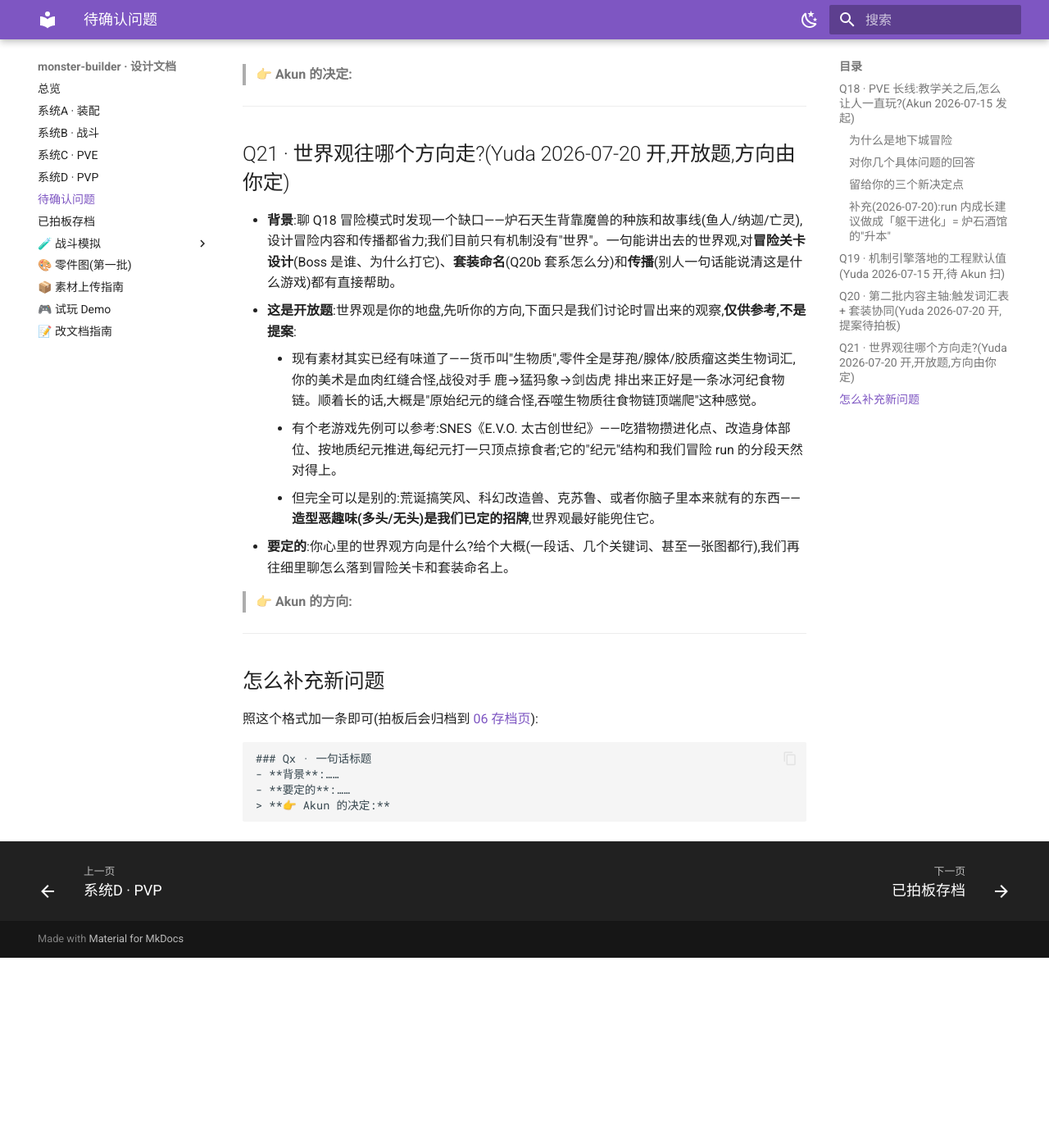
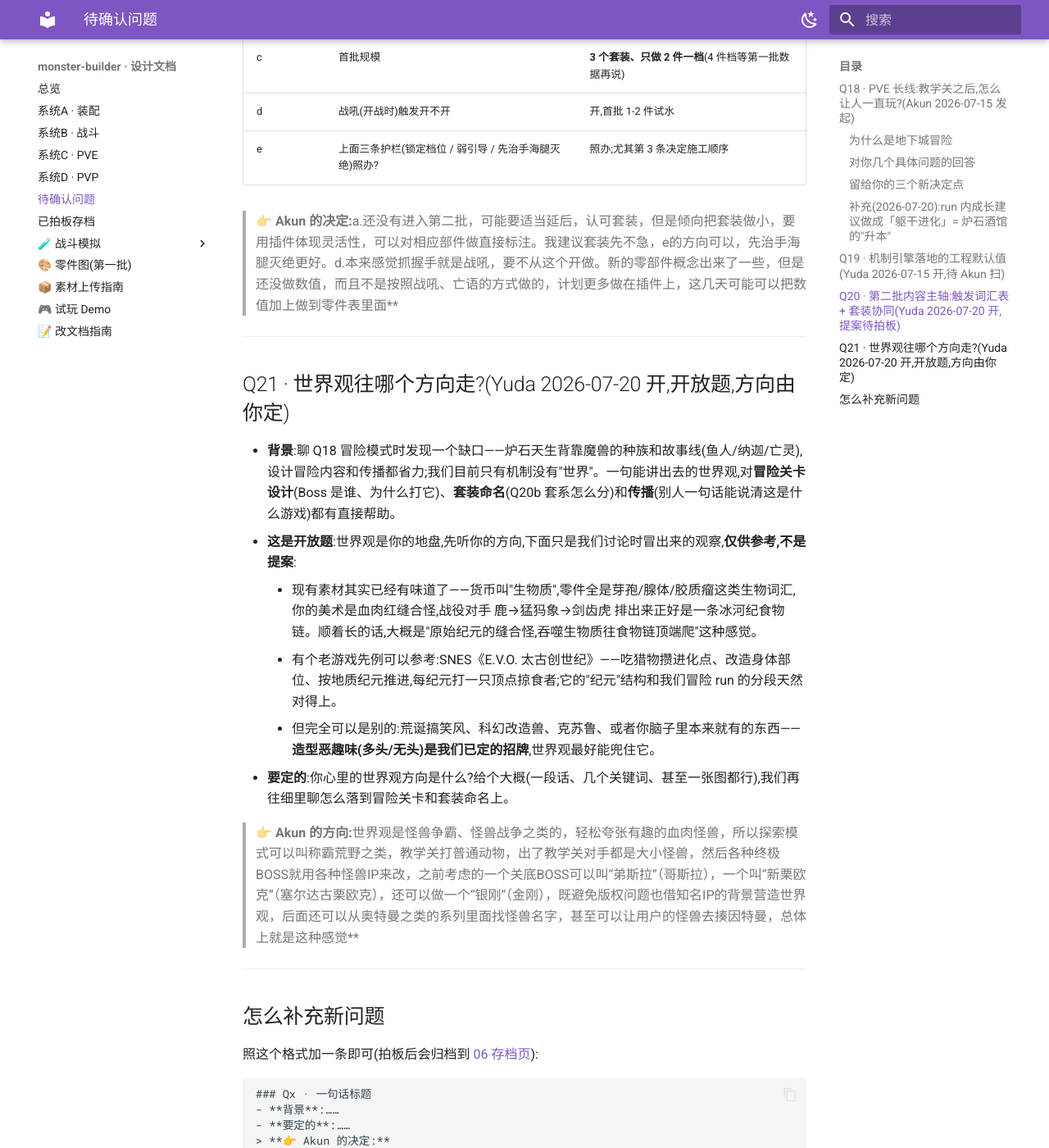
Before and after one commit to zhaoyuda/monster-builder, an MkDocs documentation site: the page built from design/05-open-questions.md, in a window 1280 px wide and 1400 px high, scrolled down 5739 px. Shown: the whole window at 82% size. Built offline with MkDocs 1.6.1 and Material for MkDocs 9.7.7, drawn with Linux system fonts in a browser that asks for light colours; before the commit the page ends 6907 px from its top, so only the background shows below that; some of the changed text lies outside the part shown.

Commit message:
Update 05-open-questions.md

```diff
--- a/design/05-open-questions.md
+++ b/design/05-open-questions.md
@@ -69,7 +69,7 @@
 |---|---|---|
 | d | run 内插槽成长绑定「躯干进化」+ 上面两条护栏? | 按上面做;教学关经济不动 |
 
-> **👉 Akun 的决定:**
+> **👉 Akun 的决定:**a.教学序章+地下城冒险可以，但是不叫地下城冒险，叫“称霸荒野”之类的，只是我有另外一个想法是通过这段PVE解锁剩下的一堆零件，最终解锁完成后有头、手、腿各10+，躯干5+，插件40+，设计3个关底BOSS然后中途的怪随机生成，思路差不多；b.首批BOSS池可以先模拟一批出来看看；c.部件包这个实现起来感觉和炉石还是有区别，因为我们这个有经济系统制约，感觉+生物质和新部件然后自己构筑更容易实现**
 
 ---
 
@@ -91,7 +91,7 @@
 | j | 角质层怎么"替头承受" | 闪避判定之后、格挡之前,**整次吸收**(不造成伤害、不挂灼烧撕裂);期间宿主头自己的攻击不暴击(Akun 原文) |
 | k | ⚠️ 能量核心的位置 | 普通能量核心按零件表"位置:身体"实现为**躯干插件**——即它与耐火皮肤/尖刺皮肤**竞争躯干唯一的插件位**(Q17e"躯干插件限1"的直接推论)。装核心就装不了耐火皮肤,这是个真实的取舍,**请确认是否有意** |
 
-> **👉 Akun 的批注(哪条不对写哪条):**
+> **👉 Akun 的批注(哪条不对写哪条):**我还在更新词条，还准备加中毒和冻结，会把异常状态都罗列出来加到手册里面，正在积极更新手册。目前这个b.暂时计划只有一个异常状态栏位，新的顶掉旧的，不会同时存在，这个主要是考虑更好平衡也更简单，但是这个没有想好，你觉得哪种游戏性更高？d.抗性皮肤保护范围计划是全身。k.能量核心确实要竞争躯干插件位置。**
 
 ---
 
@@ -129,7 +129,7 @@
 | d | 战吼(开战时)触发开不开 | 开,首批 1-2 件试水 |
 | e | 上面三条护栏(锁定档位 / 弱引导 / 先治手海腿灭绝)照办? | 照办;尤其第 3 条决定施工顺序 |
 
-> **👉 Akun 的决定:**
+> **👉 Akun 的决定:**a.还没有进入第二批，可能要适当延后，认可套装，但是倾向把套装做小，要用插件体现灵活性，可以对相应部件做直接标注。我建议套装先不急，e的方向可以，先治手海腿灭绝更好。d.本来感觉抓握手就是战吼，要不从这个开做。新的零部件概念出来了一些，但是还没做数值，而且不是按照战吼、亡语的方式做的，计划更多做在插件上，这几天可能可以把数值加上做到零件表里面**
 
 ---
 
@@ -142,7 +142,7 @@
     - 但完全可以是别的:荒诞搞笑风、科幻改造兽、克苏鲁、或者你脑子里本来就有的东西——**造型恶趣味(多头/无头)是我们已定的招牌**,世界观最好能兜住它。
 - **要定的**:你心里的世界观方向是什么?给个大概(一段话、几个关键词、甚至一张图都行),我们再往细里聊怎么落到冒险关卡和套装命名上。
 
-> **👉 Akun 的方向:**
+> **👉 Akun 的方向:**世界观是怪兽争霸、怪兽战争之类的，轻松夸张有趣的血肉怪兽，所以探索模式可以叫称霸荒野之类，教学关打普通动物，出了教学关对手都是大小怪兽，然后各种终极BOSS就用各种怪兽IP来改，之前考虑的一个关底BOSS可以叫“弟斯拉”（哥斯拉），一个叫“新栗欧克”（塞尔达古栗欧克），还可以做一个“银刚”（金刚），既避免版权问题也借知名IP的背景营造世界观，后面还可以从奥特曼之类的系列里面找怪兽名字，甚至可以让用户的怪兽去揍因特曼，总体上就是这种感觉**
 
 ---
 
```
